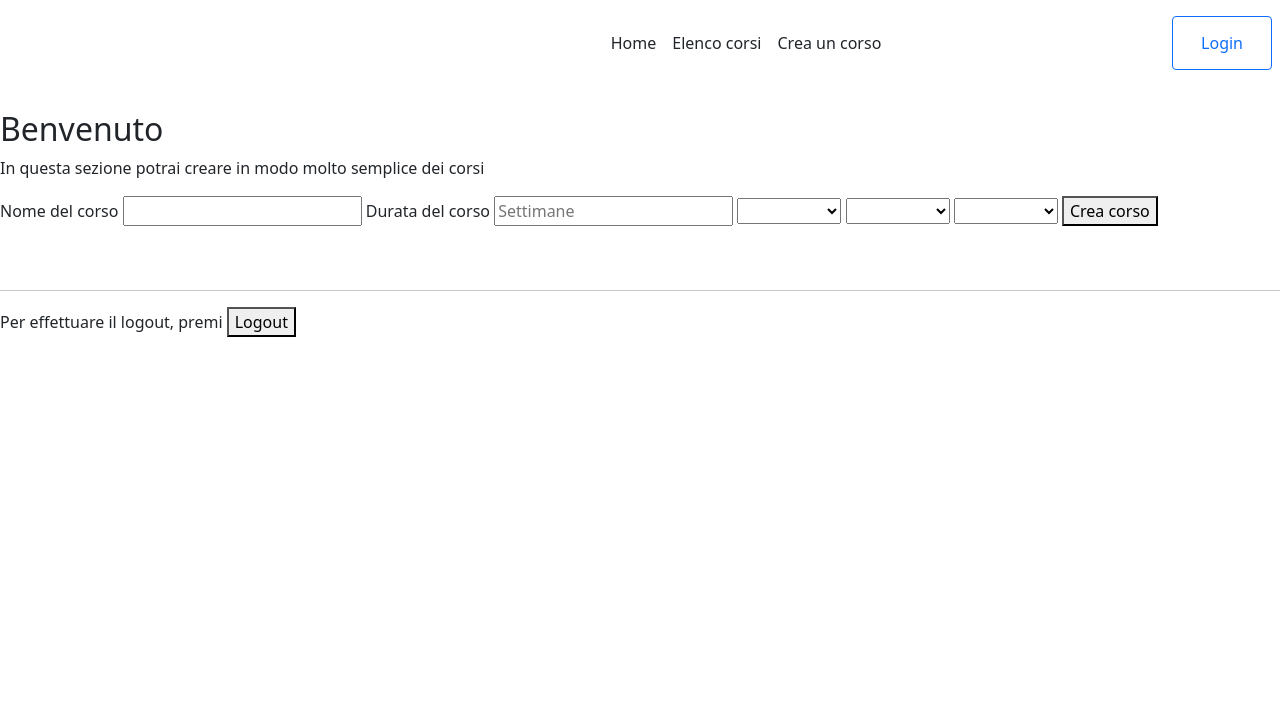
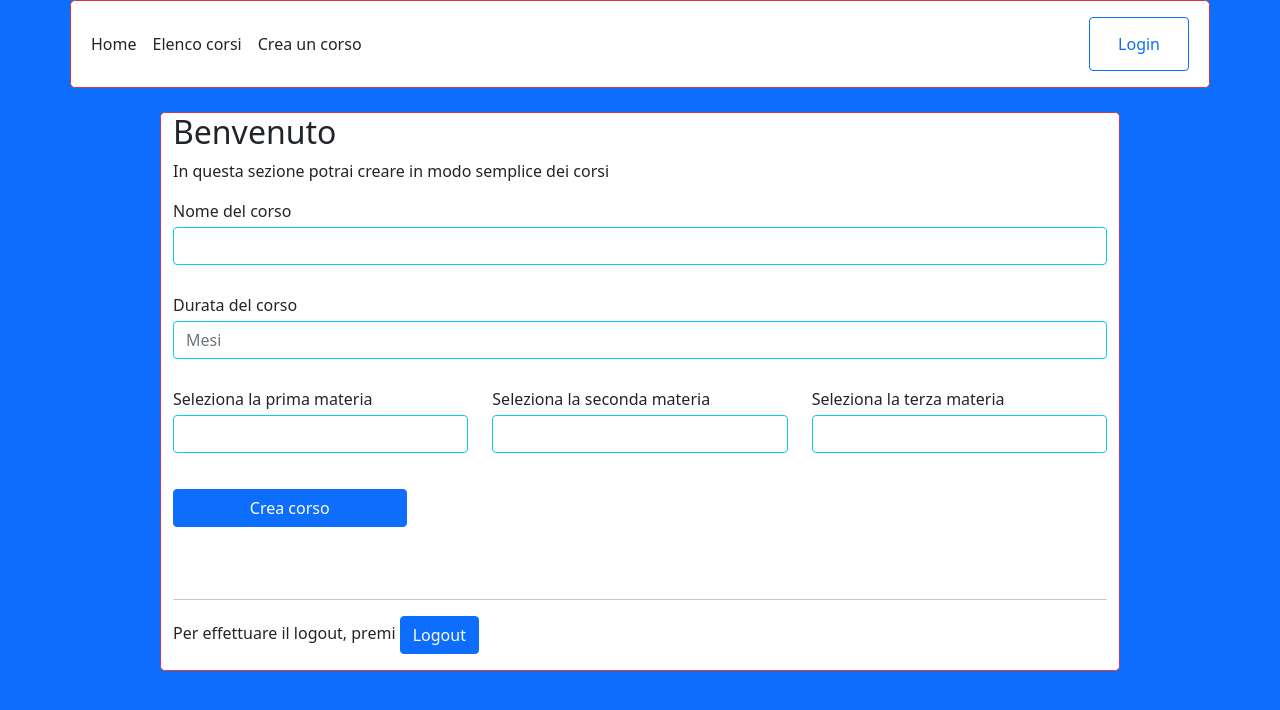
Before and after one commit to GiovanniBiancuzzo/ripasso_7feb_corsi, a plain HTML site: page crea.html in a window 1280 px wide. Drawn offline with nearby package versions, Linux system fonts and the light colour scheme.

Commit message:
Update crea.html

```diff
--- a/crea.html
+++ b/crea.html
@@ -5,7 +5,7 @@
     <meta charset="UTF-8">
     <meta http-equiv="X-UA-Compatible" content="IE=edge">
     <meta name="viewport" content="width=device-width, initial-scale=1.0">
-    <title>Login</title>
+    <title>Crea</title>
     <link href='https://cdn.jsdelivr.net/npm/bootstrap@5.1.3/dist/css/bootstrap.min.css' rel='stylesheet'
         integrity='sha384-1BmE4kWBq78iYhFldvKuhfTAU6auU8tT94WrHftjDbrCEXSU1oBoqyl2QvZ6jIW3' crossorigin='anonymous'>
     <script src='https://cdn.jsdelivr.net/npm/@popperjs/core@2.10.2/dist/umd/popper.min.js'
@@ -14,18 +14,12 @@
     <script src='https://cdn.jsdelivr.net/npm/bootstrap@5.1.3/dist/js/bootstrap.min.js'
         integrity='sha384-QJHtvGhmr9XOIpI6YVutG+2QOK9T+ZnN4kzFN1RtK3zEFEIsxhlmWl5/YESvpZ13'
         crossorigin='anonymous'></script>
-    <link rel="stylesheet" href="css/style.css">
 </head>
 
-<body>
+<body class="bg-primary">
 
-    <header class="d-flex flex-wrap align-items-center justify-content-center justify-content-md-between py-3 mb-4">
-        <a href="/" class="d-flex align-items-center col-md-3 mb-2 mb-md-0 text-dark text-decoration-none">
-            <svg class="bi me-2" width="40" height="32" role="img" aria-label="Bootstrap">
-                <use xlink:href="#bootstrap"></use>
-            </svg>
-        </a>
-
+    <header
+        class="container bg-white rounded-3 border border-danger d-flex flex-wrap align-items-center justify-content-center justify-content-md-between py-3 mb-4">
         <ul class="nav col-12 col-md-auto mb-2 justify-content-center align-items-center mb-md-0">
             <li><a href="index.html" class="nav-link px-2 link-dark">Home</a></li>
             <li><a href="corsi.html" class="nav-link px-2 link-dark">Elenco corsi</a></li>
@@ -36,41 +30,56 @@
                 class="nav-link link-sprimary">Login</a></button>
     </header>
 
-    <main>
+    <main class="container w-75 bg-white rounded-3 border border-danger">
         <h2 id="benvenuto">Benvenuto</h2>
+        <p>In questa sezione potrai creare in modo semplice dei corsi</p>
 
-        <p>In questa sezione potrai creare in modo molto semplice dei corsi</p>
         <form id="form" action="">
             <label for="nomeCorso">Nome del corso</label>
-            <input type="text" id="nomeCorso" required>
+            <input type="text" id="nomeCorso" class="border border-info form-control my-1" required>
+            <br>
             <label for="durataCorso">Durata del corso</label>
-            <input type="number" id="durataCorso" required placeholder="Settimane">
-            <select name="materia1" id="materia1">
+            <input type="number" id="durataCorso" class="border border-info form-control my-1" required
+                placeholder="Mesi">
+            <br>
+            <div class="row">
+                <div class="col-4">
+                    <label for="materia1">Seleziona la prima materia</label>
+                    <select name="materia1" id="materia1" class="border border-info form-control my-1">
                         <option value=""></option>
                         <option value="materia1-1">materia1-1</option>
                         <option value="materia1-2">materia1-2</option>
                         <option value="materia1-3">materia1-3</option>
                     </select>
-            <select name="materia2" id="materia2">
+                </div>
+                <div class="col-4">
+                    <label for="materia1">Seleziona la seconda materia</label>
+                    <select name="materia2" id="materia2" class="border border-info form-control col-4 my-1">
                         <option value=""></option>
                         <option value="materia2-1">materia2-1</option>
                         <option value="materia2-2">materia2-2</option>
                         <option value="materia2-3">materia2-3</option>
                     </select>
-            <select name="materia3" id="materia3">
+                </div>
+                <div class="col-4">
+                    <label for="materia1">Seleziona la terza materia</label>
+                    <select name="materia3" id="materia3" class="border border-info form-control col-4 my-1">
                         <option value=""></option>
                         <option value="materia3-1">materia3-1</option>
                         <option value="materia3-2">materia3-2</option>
                         <option value="materia3-3">materia3-3</option>
                     </select>
-            <button type="button" id="convalida">Crea corso</button>
+                </div>
+            </div>
+            <br>
+            <button type="button" id="convalida" class="btn btn-primary w-25 my-2 mx-auto">Crea corso</button>
         </form>
 
         <span id="nuovoCorso"></span>
         <br>
         <div id="progress">&nbsp;</div>
         <hr>
-        <p>Per effettuare il logout, premi <button id="logout">Logout</button></p>
+        <p>Per effettuare il logout, premi <button id="logout" class="btn btn-primary">Logout</button></p>
     </main>
 
     <footer></footer>
```
Lines whose indentation alone changed are shown as unchanged.
